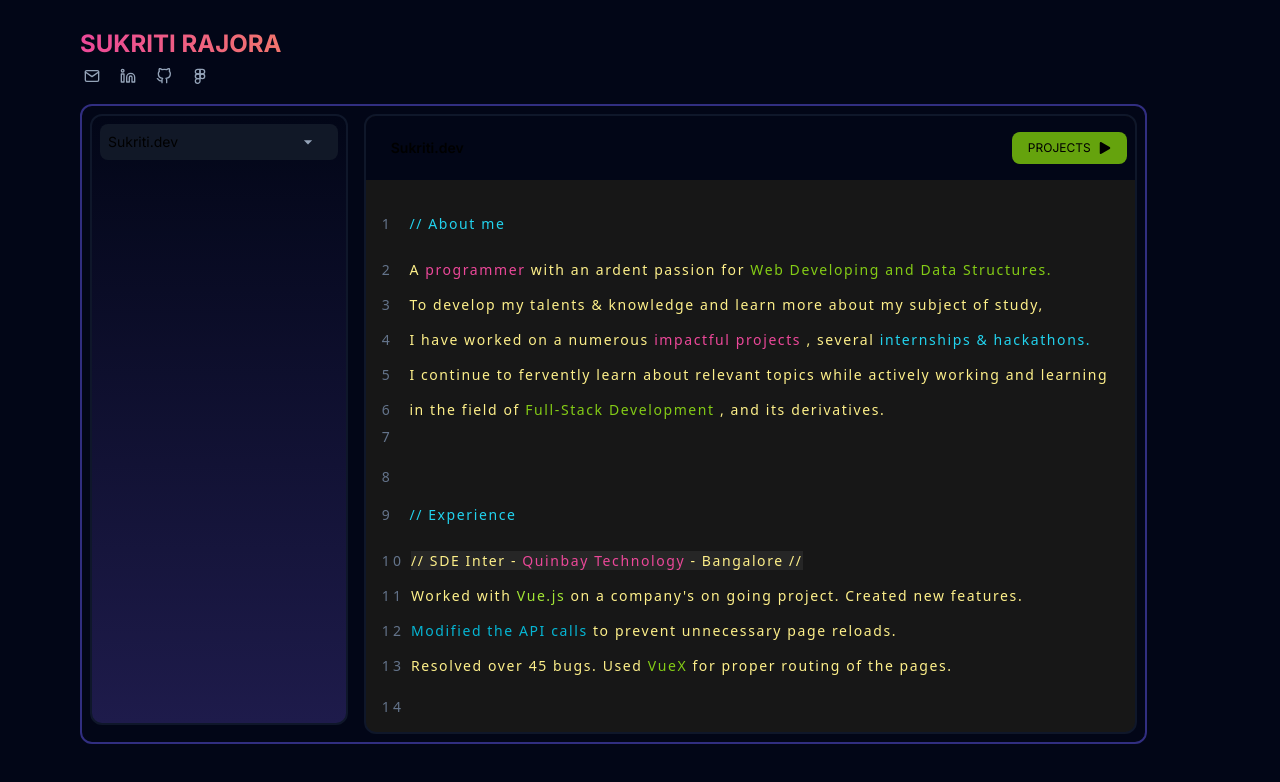
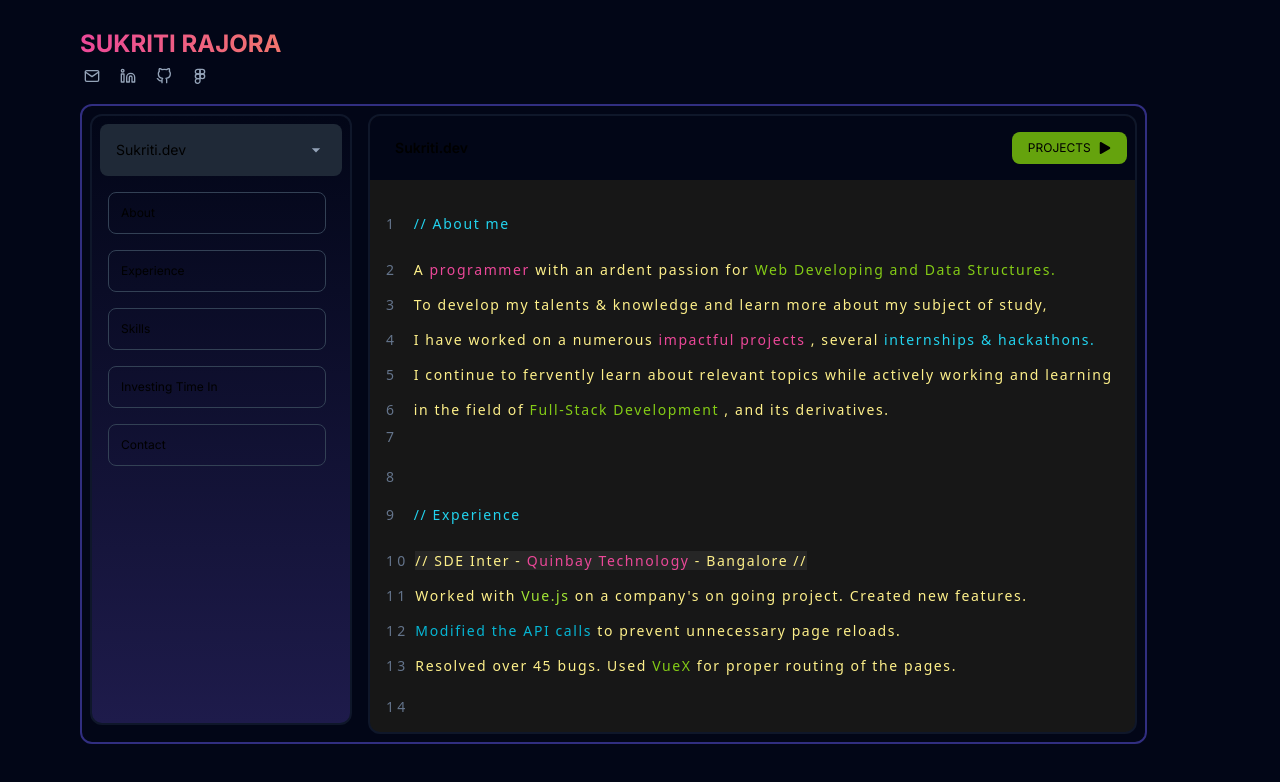
Before and after one commit to SukritiR29/portfolio-2024, a Next.js app: page / in a window 1280 px wide. Shown: the top 782 px of the page. Built offline with nearby package versions, Linux system fonts and the light colour scheme.

Commit message:
menu list

```diff
--- a/app/component/menu.jsx
+++ b/app/component/menu.jsx
@@ -1,13 +1,40 @@
-import React from 'react'
+"use client"
+
+import React, {useRef} from 'react'
 import { MdArrowDropDown } from "react-icons/md";
 
 
 const Menu = () => {
+
+  const scrollToSection = (id) => {
+    const element = document.getElementById(id);
+    if (element) {
+      element.scrollIntoView({ behavior: "smooth" });
+    }
+  };
+
+
   return (
     <div className='w-1/4 m-2 border-2 border-slate-900 bg-gradient-to-b from-slate-950  to-indigo-950 rounded-xl' style={{height: '96%'}}>
-        <div className='p-2 m-2 rounded-lg bg-gray-900 flex gap-10'>
+        <div className='p-4 m-2 rounded-lg bg-gray-800 flex gap-10'>
             <h2 className='text-sm flex flex-row'>Sukriti.dev </h2>
             <MdArrowDropDown className='flex justify-end ml-20 text-xl text-slate-400' />
+        </div>
+        <div className='p-3 m-4 lg:mr-6 rounded-lg border-slate-700 border gap-10 cursor-pointer hover:bg-gray-900' onClick={() => scrollToSection("about")}>
+        <button className='text-xs flex flex-row'>About</button>
+        </div>
+        <div className='p-3 m-4 lg:mr-6 rounded-lg border-slate-700 border gap-10 cursor-pointer hover:bg-gray-900' onClick={() => scrollToSection("experience")}>
+        <button className='text-xs flex flex-row' >Experience</button>
+
+        </div>
+        <div className='p-3 m-4 lg:mr-6 rounded-lg border-slate-700 border gap-10 cursor-pointer hover:bg-gray-900' onClick={() => scrollToSection("skills")}>
+        <button className='text-xs flex flex-row' >Skills</button>
+        </div>
+        <div className='p-3 m-4 lg:mr-6 rounded-lg border-slate-700 border gap-10 cursor-pointer hover:bg-gray-900' onClick={() => scrollToSection("doing")}>
+        <button className='text-xs flex flex-row' >Investing Time In</button>
+        </div>
+        <div className='p-3 m-4 lg:mr-6 rounded-lg border-slate-700 border gap-10 cursor-pointer hover:bg-gray-900' onClick={() => scrollToSection("contact")}>
+        <button className='text-xs flex flex-row' >Contact</button>
         </div>
 
     </div>
```
